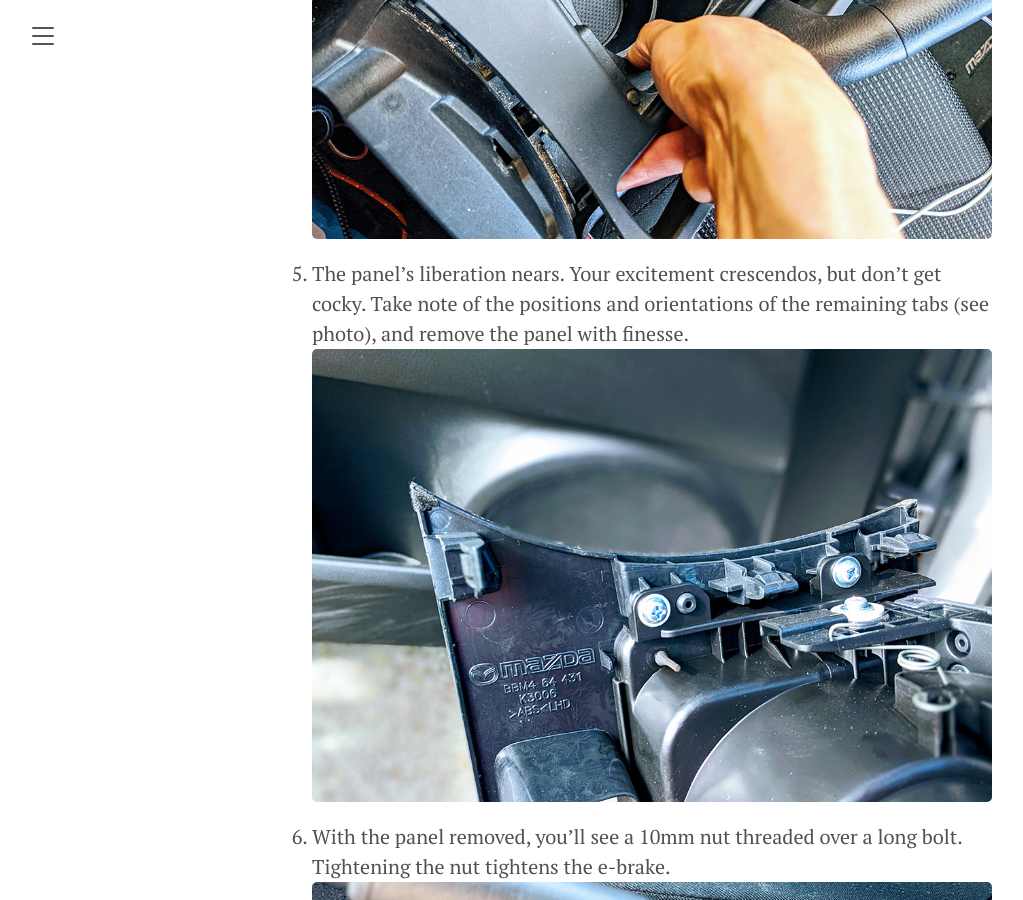
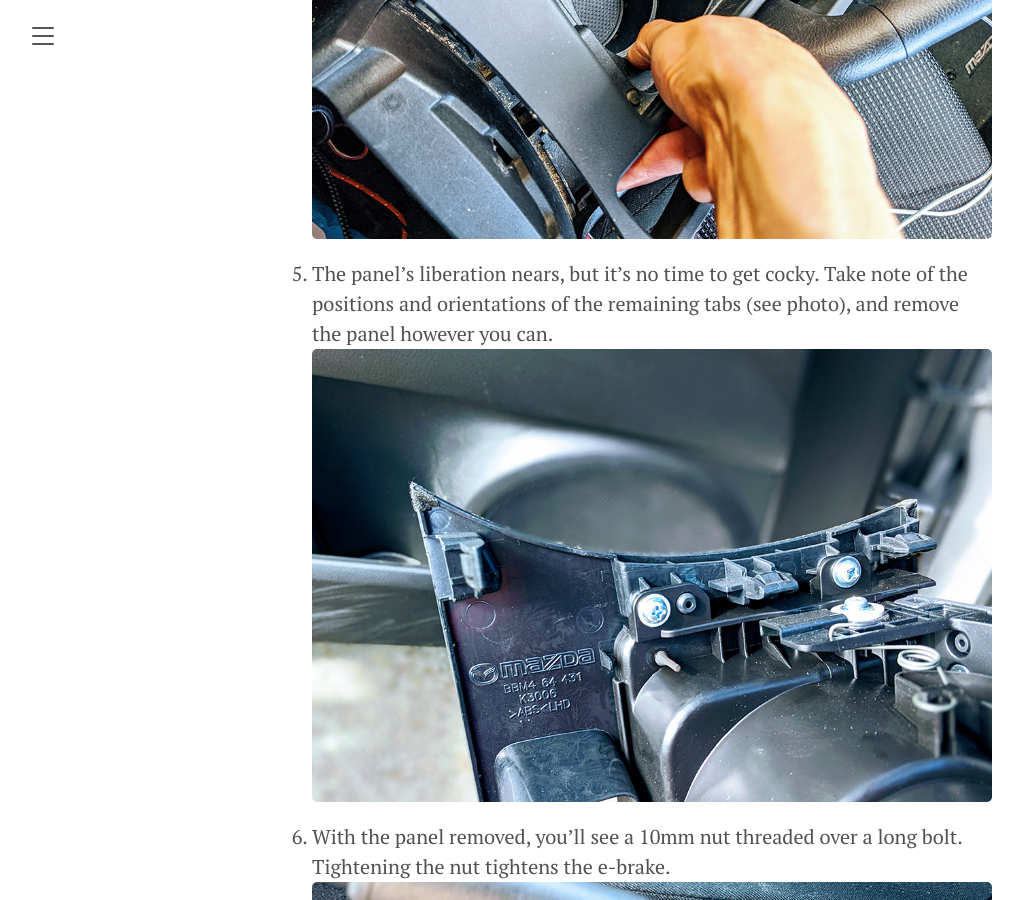
Before and after one commit to dhsu/dhsu.github.io, a Jekyll site: the page built from _posts/2020-04-25-automotive-mazda3-ebrake.md, in a window 1280 px wide and 900 px high, scrolled down 2966 px. Shown: the whole window, without its empty margins (8-1031 px from the left). Built offline with Jekyll 4.4.1, drawn with Linux system fonts in a browser that asks for light colours; some of the changed text lies outside the part shown.

```diff
--- a/_config.yml
+++ b/_config.yml
@@ -11,6 +11,7 @@ permalink:           pretty
 plugins:
   - jekyll-paginate
 
+
 # Custom vars
 version:             0.0.1
 #google_analytics_id: #UA-XXXX-Y
--- a/_posts/2020-04-25-automotive-mazda3-ebrake.md
+++ b/_posts/2020-04-25-automotive-mazda3-ebrake.md
@@ -23,18 +23,18 @@ The cupholder panel, which also surrounds the hand brake, is held in place by a
 ![clip 2]({{ page.imagedir }}/eb2.jpg)
 ![clip 3]({{ page.imagedir }}/eb3.jpg)
 
-1. This next tab is the worst. I pried with a small, flat head screwdriver. Those with OCD may notice the small dents I made in the plastic.
+1. This next tab is the worst. I pried with a small, flat head screwdriver. You may notice the small dents I made in the plastic.
 ![clip 4]({{ page.imagedir }}/eb4.jpg)
 
 1. You should now be able to detach most of the cupholder tray as shown. If not, just yank around in random spots until the back portion comes free. The front of the tray is still secured by another set of tabs.
 ![clip 5]({{ page.imagedir }}/eb5.jpg)
 
-1. The panel's liberation nears. Your excitement crescendos, but don't get cocky. Take note of the positions and orientations of the remaining tabs (see photo), and remove the panel with finesse.
+1. The panel's liberation nears, but it's no time to get cocky. Take note of the positions and orientations of the remaining tabs (see photo), and remove the panel however you can.
 ![remaining clips]({{ page.imagedir }}/eb7.jpg)
 
 1. With the panel removed, you'll see a 10mm nut threaded over a long bolt. Tightening the nut tightens the e-brake.
 ![exposed]({{ page.imagedir }}/eb6.jpg)
 ![tightening]({{ page.imagedir }}/eb8.jpg)
 
-1. Don't be a savage. Clean that Cheeto dust and dried Frappuccino off that cupholder before reinstalling it.
+1. Don't be a savage. Clean that Cheeto dust and dried blood off that cupholder before reinstalling it.
 ![clean]({{ page.imagedir }}/eb9.jpg)
```
Also changed, not shown: _posts/2020-05-02-automotive-mazda3-drive-belts.md (+5 -5 lines), _posts/2020-05-05-automotive-mazda3-brake-bleed.md (added, +27 -0 lines).
